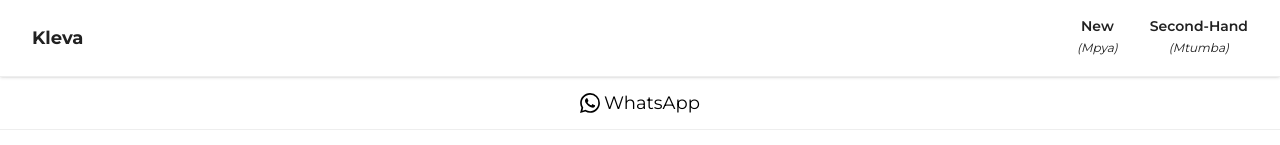
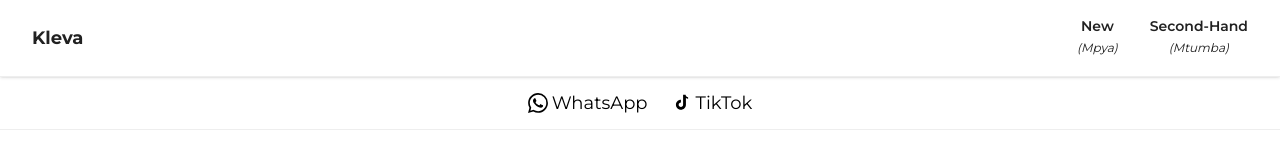
Before and after one commit to kelvinpella/kleva-handbags, a Next.js app: page / in a window 1280 px wide. Shown: the top 145 px of the page. Built offline with nearby package versions, Linux system fonts and the light colour scheme.

Commit message:
feat: restore TikTok link in SocialLinks component

```diff
--- a/components/SocialLinks.tsx
+++ b/components/SocialLinks.tsx
@@ -11,10 +11,10 @@ const links = [
     label: "WhatsApp",
     href: `https://wa.me/${process.env.NEXT_PUBLIC_WHATSAPP_NUMBER}`,
   },
-  // {
-  //   label: "TikTok",
-  //   href: "https://www.tiktok.com/@pochi_kali_kariakoo",
-  // },
+  {
+    label: "TikTok",
+    href: "https://www.tiktok.com/@pochi_kali_kariakoo",
+  },
   // {
   //   label: "Instagram",
   //   href: "https://www.instagram.com/klevahandbags",
```
